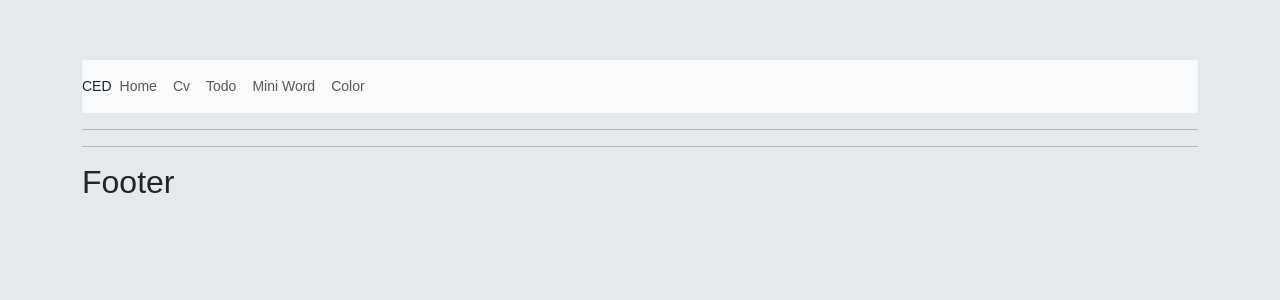
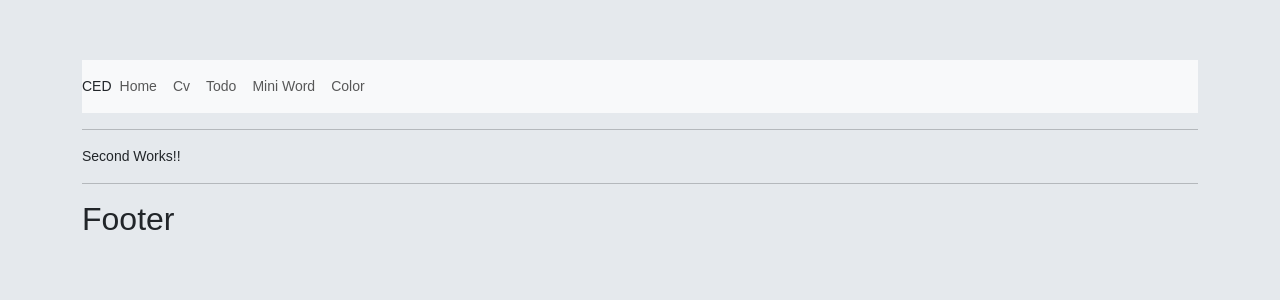
Before and after one commit to aymensellaouti/ced12824, an Angular app: page /client/dossier/1/1 in a window 1280 px wide. Before the commit this address led to /. Shown: the top 300 px of the page. Built offline with nearby package versions, Linux system fonts and the light colour scheme.

Commit message:
router exemples

```diff
--- a/src/app/app-routing.module.ts
+++ b/src/app/app-routing.module.ts
@@ -5,6 +5,10 @@
 import { TodoComponent } from './todo/todo/todo.component';
 import { MiniWordComponent } from './directives/mini-word/mini-word.component';
 import { ColorComponent } from './components/color/color.component';
+import { SecondComponent } from './components/second/second.component';
+
+
+// /cv
 
 const routes: Routes = [
   {path: '', component: FirstComponent},
@@ -12,6 +16,7 @@
   {path: 'todo', component: TodoComponent},
   {path: 'word', component: MiniWordComponent},
   {path: 'color', component: ColorComponent},
+  {path: 'client/dossier/:element/:id', component: SecondComponent},
 ];
 
 @NgModule({
--- a/src/app/components/first/first.component.ts
+++ b/src/app/components/first/first.component.ts
@@ -6,5 +6,5 @@
   styleUrls: ['./first.component.css']
 })
 export class FirstComponent {
-  name = 'aymen';
+  name = 'CED';
 }
--- a/src/app/components/second/second.component.ts
+++ b/src/app/components/second/second.component.ts
@@ -1,4 +1,5 @@
-import { Component } from '@angular/core';
+import { Component, inject } from '@angular/core';
+import { ActivatedRoute } from '@angular/router';
 
 @Component({
   selector: 'app-second',
@@ -6,5 +7,6 @@
   styles: [``]
 })
 export class SecondComponent {
-
+  activatedRoute = inject(ActivatedRoute);
+  constructor() { console.log(this.activatedRoute);}
 }
```
